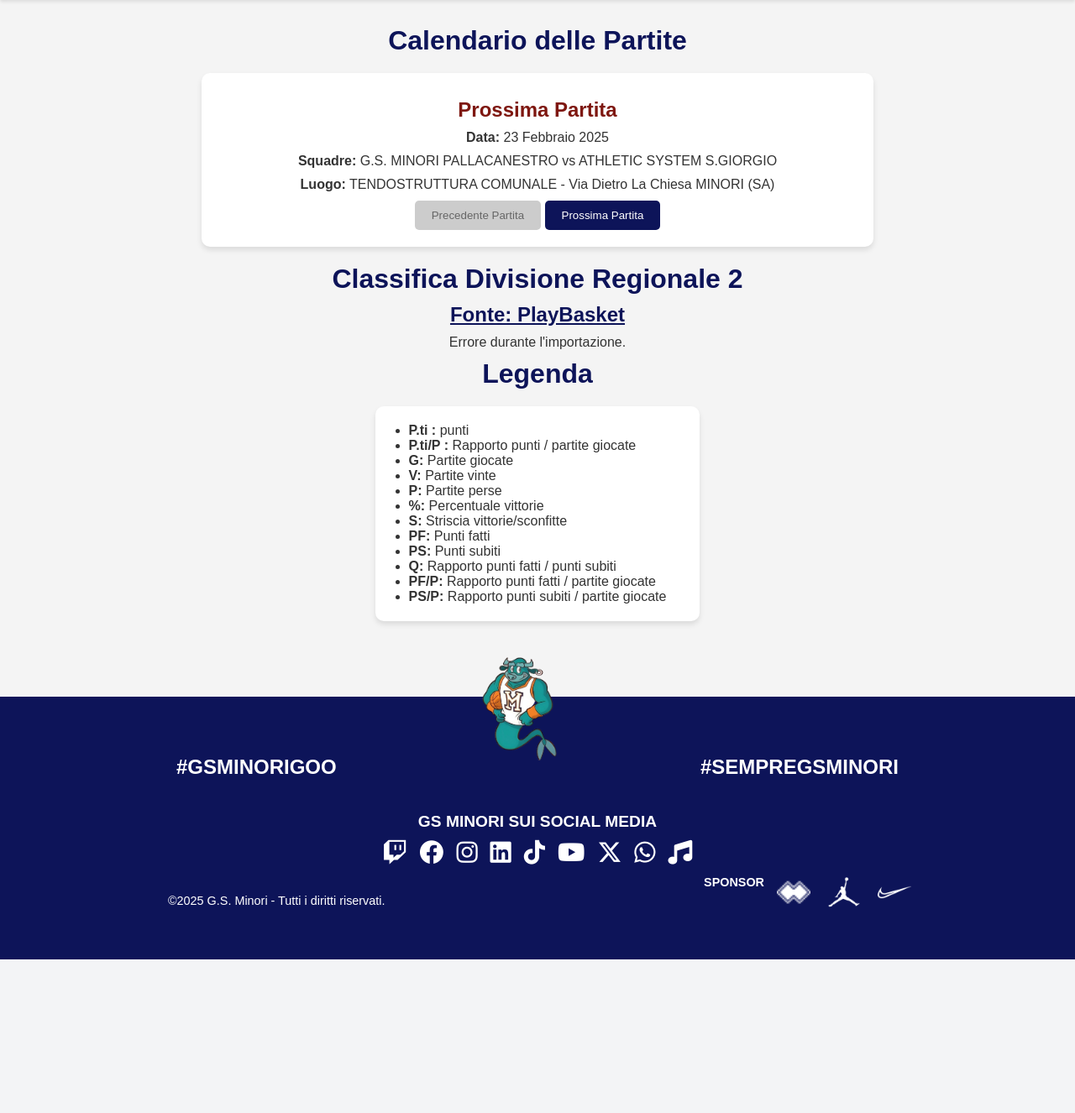
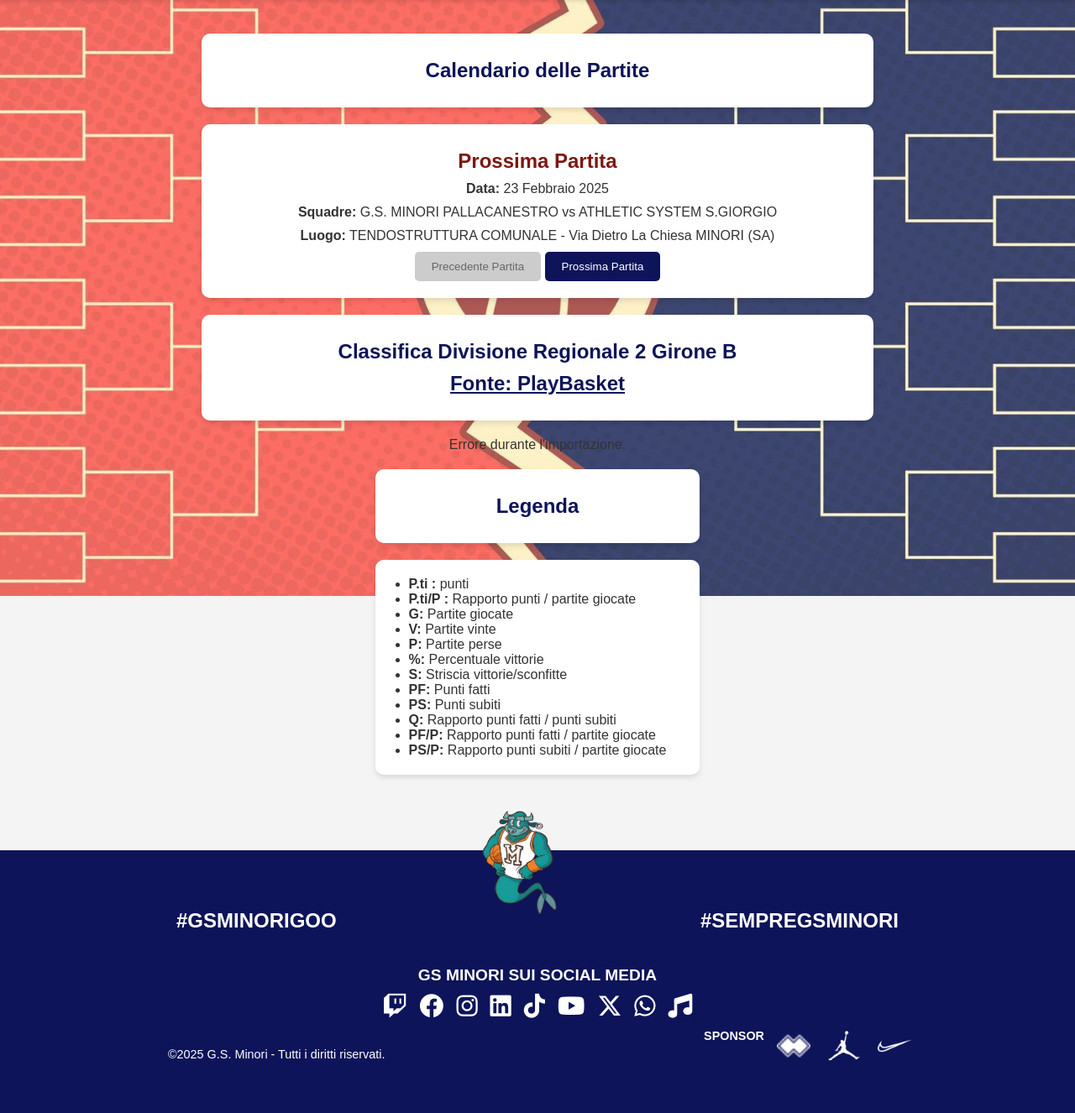
Before and after one commit to domenicodimarino/gs_minori_website, a PHP site: page /stagione.php in a window 1280 px wide. Shown: the part 90-1416 px from the top of the page at 84% size. Before the commit the page ends 1233 px from the top, so only its background shows below. Run offline with PHP 8.4, Linux system fonts and the light colour scheme.

Commit message:
leleeeee

```diff
--- a/stagione.css
+++ b/stagione.css
@@ -1,3 +1,17 @@
+body::before {
+    content: "";
+    position: fixed;
+    top: 0;
+    left: 0;
+    width: 100%;
+    height: 100%;
+    background-image: url('chat.jpg');
+    background-size: cover;
+    background-position: center;
+    background-repeat: no-repeat;
+    z-index: -1; /* Assicurati che l'immagine di sfondo sia dietro il contenuto */
+    opacity: 0.9;
+}
 body {
     font-family: Arial, sans-serif;
     margin: 0;
@@ -10,6 +24,7 @@
 }
 
 h1 {
+    max-width: 800px;
     text-align: center;
     color: #0d1459;
     margin-top: 10px;
@@ -102,6 +117,7 @@
     max-width: 800px;
     padding: 20px;
     border-radius: 10px;
+    background-color: white;
     box-shadow: 0px 4px 6px rgba(0, 0, 0, 0.1);
 }
 .playbasket-table > tbody > tr > td {
--- a/stagione.php
+++ b/stagione.php
@@ -13,7 +13,9 @@
     <?php include 'header.php'?>
 
     <main>
+        <section class="calendario">
         <h1 id="calendario">Calendario delle Partite</h1>
+        </section>
         <section class="calendario">
             <div class="partita">
                 <h2>Prossima Partita</h2>
@@ -24,12 +26,14 @@
                 <button id="nextMatch">Prossima Partita</button>
             </div>
         </section>
-
-        <h1 id="classifica">Classifica Divisione Regionale 2</h1>
+        <section class="classifica">
+        <h1 id="classifica">Classifica Divisione Regionale 2 Girone B</h1>
         <h2> <a href="https://www.playbasket.it/campania/league.php?lt=2&lf=M&lr=CM&lp=NA&lc=DR2&season=2025&subj=1&mod=st&lg=2">Fonte: PlayBasket</a></h2>
-
+        </section>
         <div id="table-container">Caricamento in corso...</div>
+        <section class="classifica" style="width: 386px;">
         <h1>Legenda</h1>
+        </section>
         <section id="legenda-container">
         <ul id="legenda">
             <li><strong>P.ti :</strong> punti</li>
```
Also changed, not shown: chat.jpg (added).
